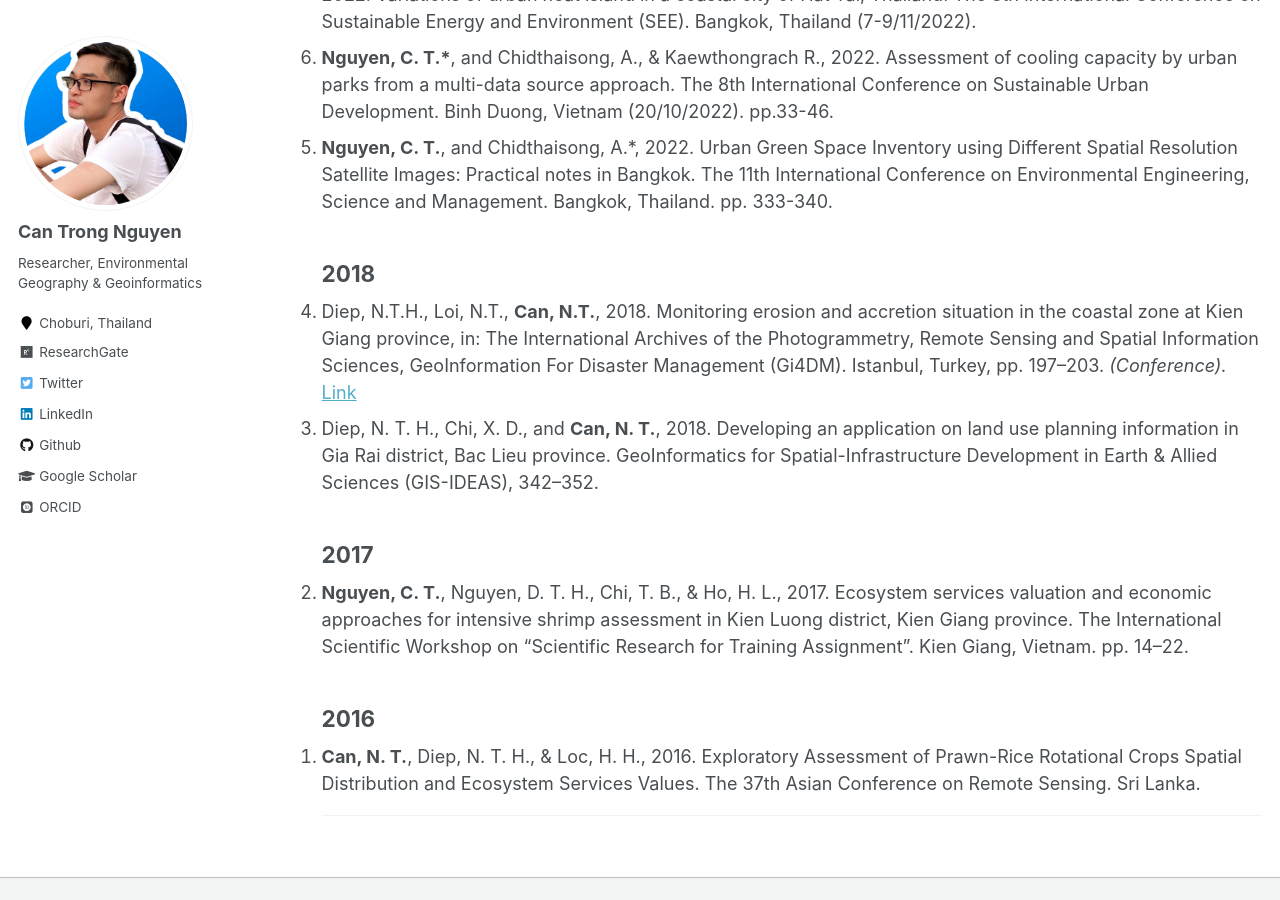
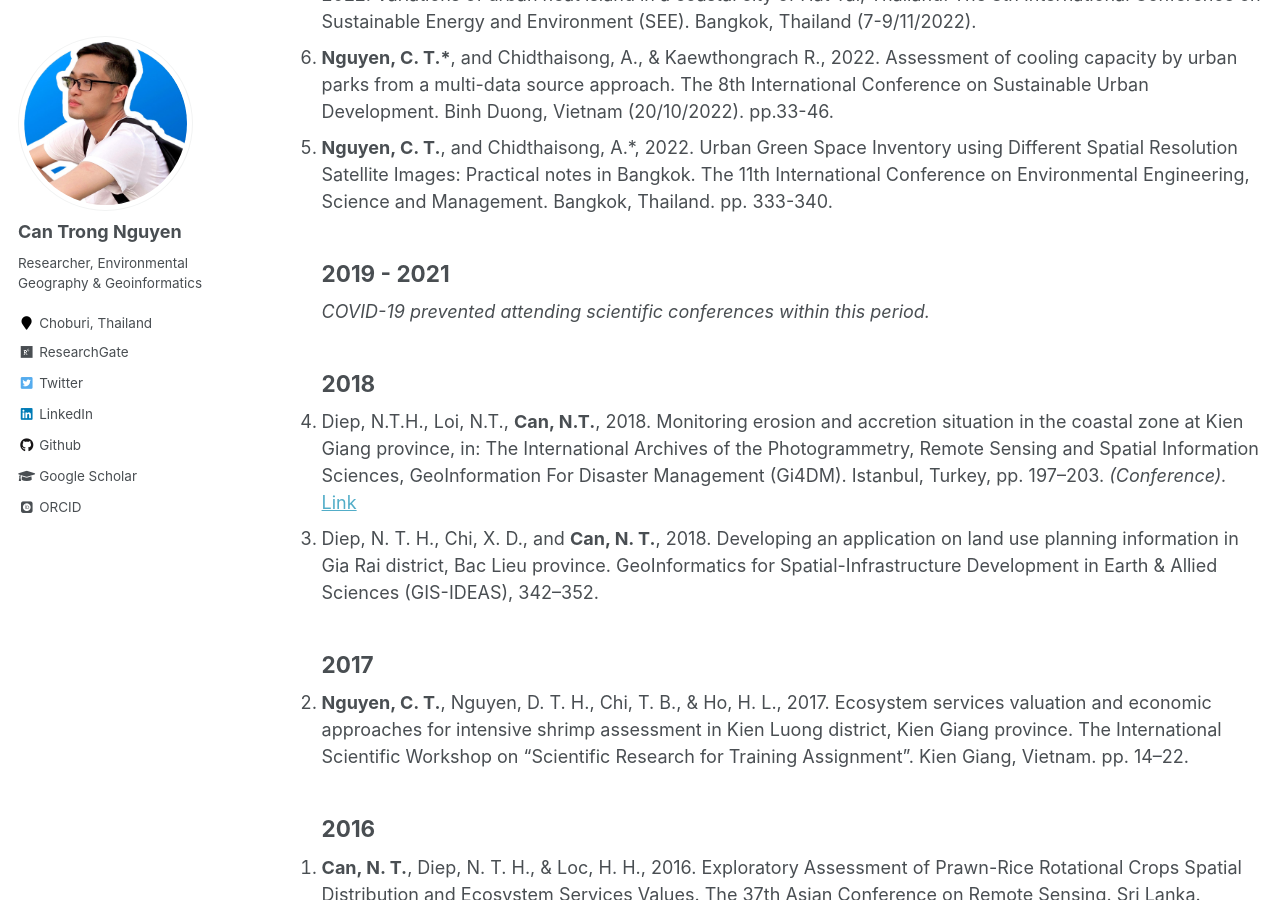
Before and after one commit to canng/oldsite, a Jekyll site: the page built from _pages/publications_list.md, in a window 1280 px wide and 900 px high, scrolled down 2140 px. Built offline with Jekyll 4.4.1, drawn with Linux system fonts in a browser that asks for light colours; some web fonts are replaced.

Commit message:
update publications

```diff
--- a/_pages/publications_list.md
+++ b/_pages/publications_list.md
@@ -62,6 +62,10 @@ author_profile: true
 
 <li> <b>Nguyen, C. T.</b>, and Chidthaisong, A.*, 2022. Urban Green Space Inventory using Different Spatial Resolution Satellite Images: Practical notes in Bangkok. The 11th International Conference on Environmental Engineering, Science and Management. Bangkok, Thailand. pp. 333-340.
 
+<h2> 2019 - 2021 </h2>
+<i>COVID-19 prevented attending scientific conferences within this period.</i>
+
+
 <h2> 2018 </h2>
 <li> Diep, N.T.H., Loi, N.T., <b>Can, N.T.</b>, 2018. Monitoring erosion and accretion situation in the coastal zone at Kien Giang province, in: The International Archives of the Photogrammetry, Remote Sensing and Spatial Information Sciences, GeoInformation For Disaster Management (Gi4DM). Istanbul, Turkey, pp. 197–203. <i>(Conference).</i><a href="https://www.int-arch-photogramm-remote-sens-spatial-inf-sci.net/XLII-3-W4/197/2018/"> Link</a></li>
 
```
